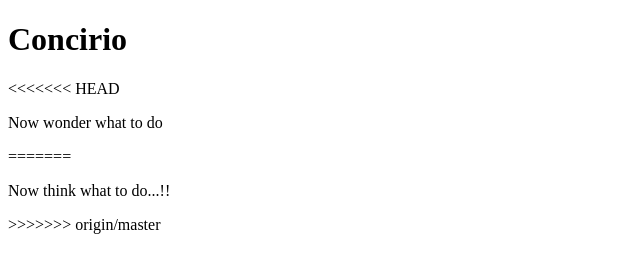
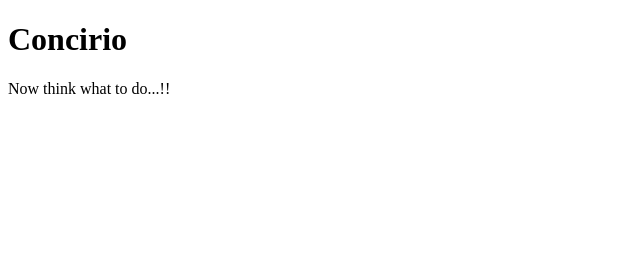
Before and after one commit to ConCirio/ConcirioPrime, a plain HTML site: page index.html in a window 1280 px wide. Shown: the whole page, without its empty margins (0-640 px from the left). Drawn offline with Linux system fonts and the light colour scheme.

Commit message:
Rollback

```diff
--- a/index.html
+++ b/index.html
@@ -4,11 +4,7 @@
 
 <h1>Concirio</h1>
 
-<<<<<<< HEAD
-<p>Now wonder what to do</p>
-=======
 <p>Now think what to do...!!</p>
->>>>>>> origin/master
 
 </body>
 </html>
```
